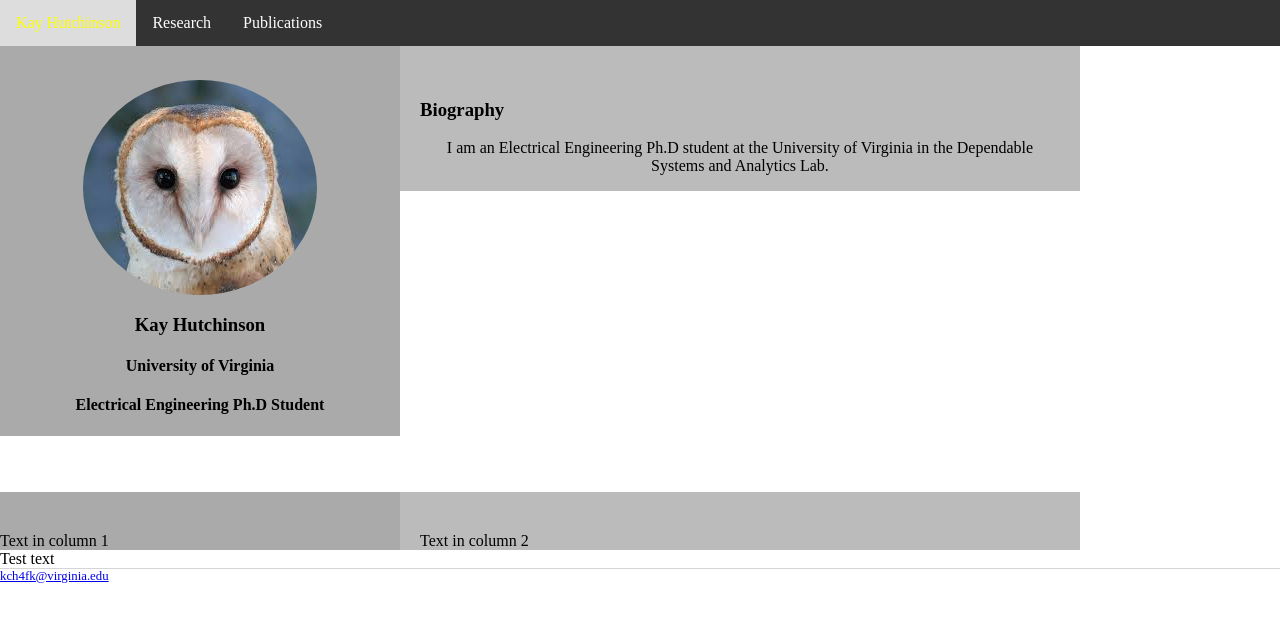
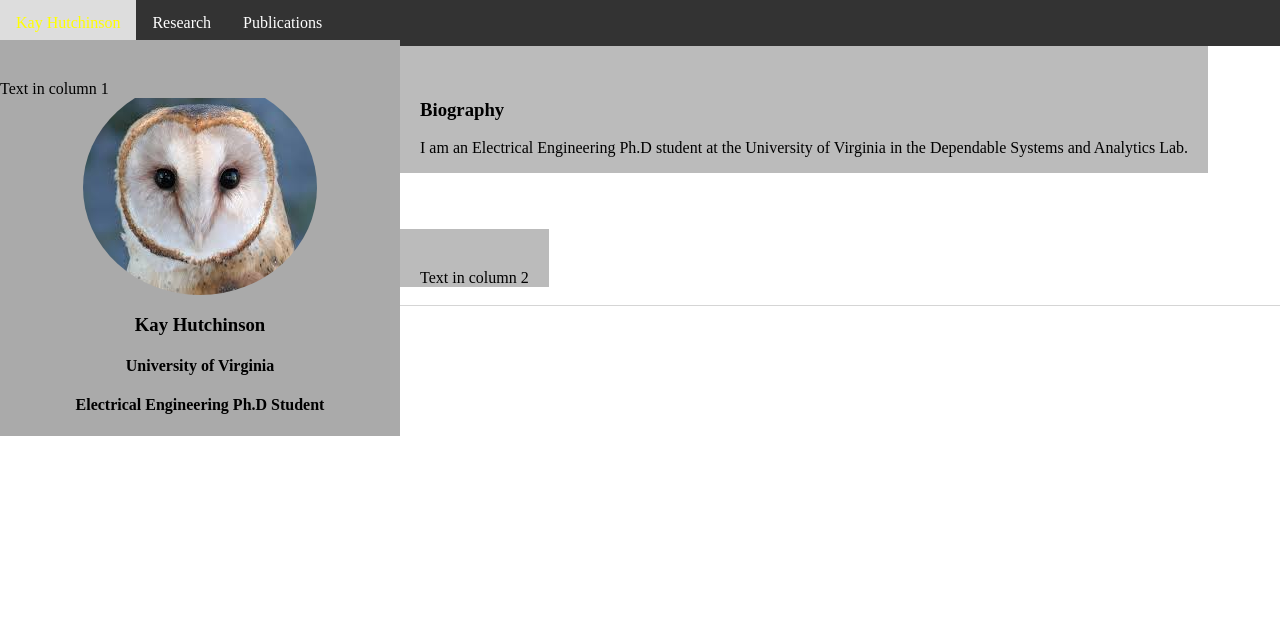
Before and after one commit to kch4fk/kch4fk.github.io, a Jekyll site: the page built from index.html, in a window 1280 px wide. Shown: the top 622 px of the page. Built offline with Jekyll 4.4.1, drawn with Linux system fonts in a browser that asks for light colours.

Commit message:
Update main.css

```diff
--- a/css/main.css
+++ b/css/main.css
@@ -103,10 +103,13 @@ ul.posts li {
 .column.left {
     width: 400px; /*30%;*//*400px;*/
     padding-top: 40px;
+    position: absolute;
+    top:0;
+    left:0;
 }
 
 .column.right {
-    width: 50%;
+    margin-left:400px;
     padding-top: 40px;
     padding-left: 20px;
     padding-right: 20px;
```
